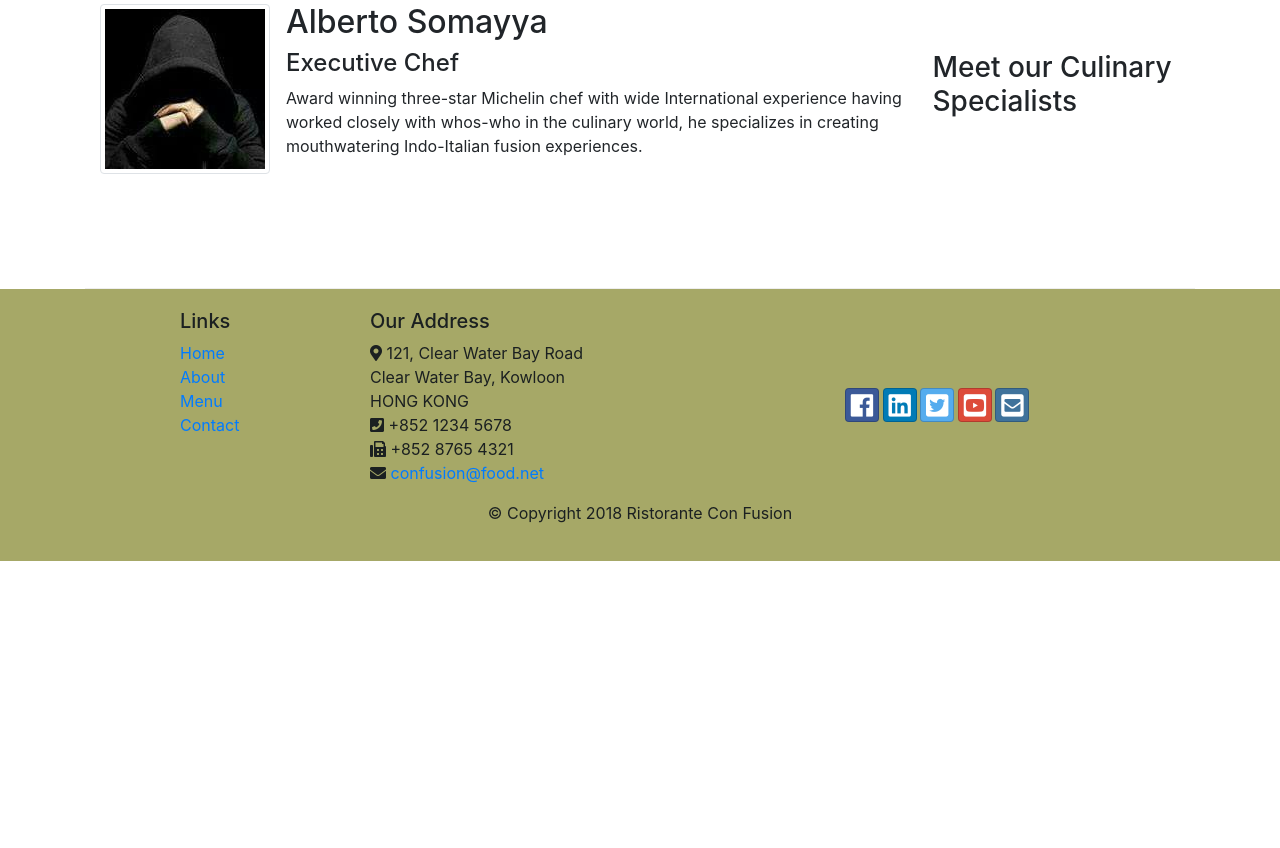
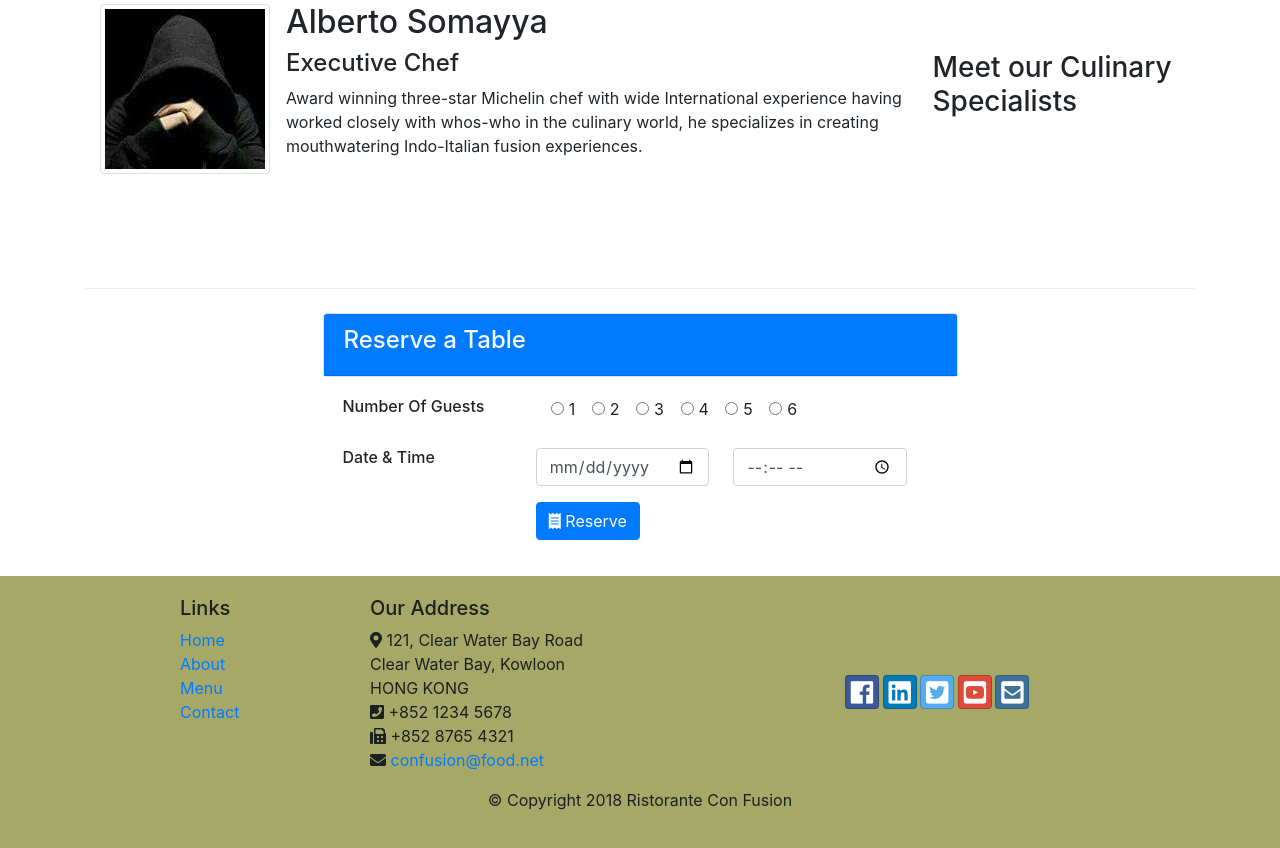
Before and after one commit to callisto05/boot, a plain HTML site: page index.html in a window 1280 px wide. Shown: the part 1363-2211 px from the top of the page. Before the commit the page ends 1924 px from the top, so only its background shows below. Drawn offline with nearby package versions, Linux system fonts and the light colour scheme.

Commit message:
assignment-2

```diff
--- a/index.html
+++ b/index.html
@@ -39,13 +39,16 @@
     <header class="jumbotron">
         <div class="container">
             <div class="row row-header align-items-center">
-                <div class="col-12 col-sm-6">
+                <div class="col-12 col-sm-5">
                     <h1>Fussion Design</h1>
                     <p>We take inspiration from the World's best cuisines, and create a unique fusion experience. Our
                         lipsmacking creations will tickle your culinary senses!</p>
                 </div>
-                <div class="col-12 col-sm align-self-center">
+                <div class="col-12 col-sm-4 align-self-center">
                     <img src="img/logo.png" class="img-fluid">
+                </div>
+                <div class="col-12 col-sm">
+                    <button class="btn btn-block btn-light"><a href="#myform">Reserve Appointment</a></button>
                 </div>
             </div>
         </div>
@@ -60,7 +63,10 @@
                 <div class="media">
                     <img class="d-flex mr-3 img-thumbnail align-self-center" src="img/uthappizza.png" alt="uthappizza">
                     <div class="media-body">
-                        <h2 class="mt-0">Uthappizza</h2>
+                        <h2 class="mt-0">Uthappizza
+                            <span class="badge badge-danger">HOT</span>
+                            <span class="badge badge-pill badge-secondary">$4.99</span>
+                        </h2>
                         <p class="d-none d-sm-block">A unique combination of Indian Uthappam (pancake) and Italian
                             pizza,
                             topped with Cerignola olives, ripe vine cherry tomatoes, Vidalia onion, Guntur chillies and
@@ -79,10 +85,14 @@
             <div class="col col-sm col-md">
                 <div class="media">
                     <div class="media-body">
-                            <h2>Weekend Grand Buffet</h2>
-                            <p class="d-none d-sm-block">Featuring mouthwatering combinations with a choice of five different
-                                salads, six enticing appetizers, six main entrees and five choicest desserts. Free flowing bubbly
-                                and soft drinks. All for just $19.99 per person </p>
+                        <h2>Weekend Grand Buffet
+                            <span class="badge badge-success">NEW</span>
+                        </h2>
+                        <p class="d-none d-sm-block">Featuring mouthwatering combinations with a choice of five
+                            different
+                            salads, six enticing appetizers, six main entrees and five choicest desserts. Free flowing
+                            bubbly
+                            and soft drinks. All for just $19.99 per person </p>
                     </div>
                     <img class="d-flex ml-3 img-thumbnail align-self-center" src="img/alberto.png" alt="alberto">
                 </div>
@@ -97,15 +107,84 @@
                 <div class="media">
                     <img class="d-flex mr-3 img-thumbnail align-self-center" src="img/alberto.png" alt="alberto">
                     <div class="media-body">
-                            <h2 class="mt-0">Alberto Somayya</h2>
-                            <h4>Executive Chef</h4>
-                            <p class="d-none d-sm-block">Award winning three-star Michelin chef with wide International experience
-                                having worked closely with whos-who in the culinary world, he specializes in creating mouthwatering
-                                Indo-Italian fusion experiences. </p>
+                        <h2 class="mt-0">Alberto Somayya</h2>
+                        <h4>Executive Chef</h4>
+                        <p class="d-none d-sm-block">Award winning three-star Michelin chef with wide International
+                            experience
+                            having worked closely with whos-who in the culinary world, he specializes in creating
+                            mouthwatering
+                            Indo-Italian fusion experiences. </p>
                     </div>
                 </div>
             </div>
         </div>
+
+        <div class="row align-items-center justify-content-center" id="myform">
+            <div class="col-12 col-sm-9 col-md-7">
+                <div class="card mt-4">
+                    <div class="card-header bg-primary text-light"><h4>Reserve a Table</h4></div>
+                </div>
+                <div class="card-body">
+                    <form>
+                        <div class="form-group row">
+                            <label for="noofguests" class="noofguests col-12 col-sm-4"><h6>Number Of Guests</h6></label>
+                            <div class="col-12 col-sm-8">
+                                <div class="form-check form-check-inline">
+                                    <input class="form-check-input" type="radio" name="inlineRadioOptions" id="inlineRadio1"
+                                        value="option1">
+                                    <label class="form-check-label" for="inlineRadio1">1</label>
+                                </div>
+                                <div class="form-check form-check-inline">
+                                    <input class="form-check-input" type="radio" name="inlineRadioOptions" id="inlineRadio2"
+                                        value="option2">
+                                    <label class="form-check-label" for="inlineRadio2">2</label>
+                                </div>
+                                <div class="form-check form-check-inline">
+                                    <input class="form-check-input" type="radio" name="inlineRadioOptions" id="inlineRadio3"
+                                        value="option3">
+                                    <label class="form-check-label" for="inlineRadio3">3</label>
+                                </div>
+                                <div class="form-check form-check-inline">
+                                    <input class="form-check-input" type="radio" name="inlineRadioOptions" id="inlineRadio4"
+                                        value="option4">
+                                    <label class="form-check-label" for="inlineRadio4">4</label>
+                                </div>
+                                <div class="form-check form-check-inline">
+                                    <input class="form-check-input" type="radio" name="inlineRadioOptions" id="inlineRadio5"
+                                        value="option5">
+                                    <label class="form-check-label" for="inlineRadio5">5</label>
+                                </div>
+                                <div class="form-check form-check-inline">
+                                    <input class="form-check-input" type="radio" name="inlineRadioOptions" id="inlineRadio6"
+                                        value="option6">
+                                    <label class="form-check-label" for="inlineRadio6">6</label>
+                                </div>
+                            </div>
+                        </div>
+
+                        <div class="form-group row">
+                            <label class="col-12 col-sm-4"><h6>Date &amp; Time</h6></label>
+                            <div class="col-12 col-sm-8">
+                                <div class="row">
+                                <input class="col-12 col-sm-5 mr-4 form-control" type="date" placeholder="Date">
+                                <input class=" col-12 col-sm-5 form-control" type="time" placeholder="Time">
+                            </div>
+                            </div>
+                        </div>
+
+                        <div class="form-group row">
+
+                                <button class="btn btn-primary offset-sm-4" type="submit" name="submit"><i class="fas fa-receipt"></i> Reserve</button>
+
+
+                        </div>
+
+                    </form>
+                </div>
+            </div>
+
+        </div>
+
     </div>
 
     <footer class="footer">
```
